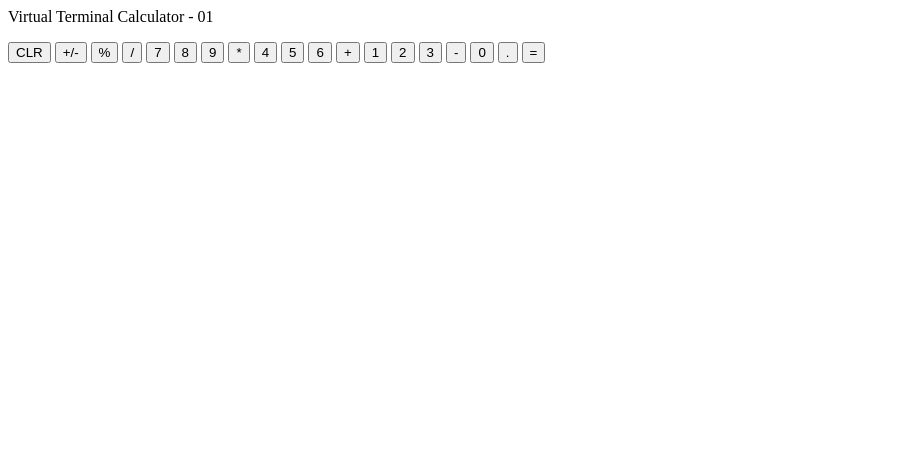
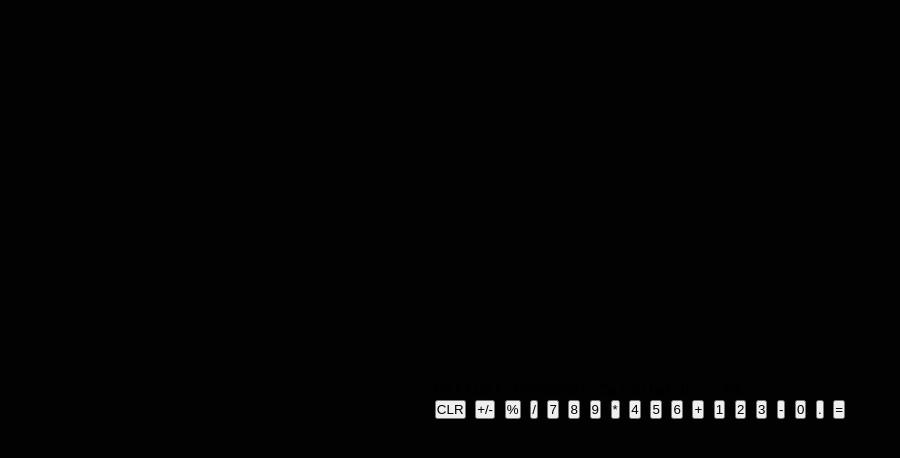
Before and after one commit to Jay-klmnop/VTC-01-calculator, a plain HTML site: page index.html in a window 1280 px wide. Shown: the whole page, without its empty margins (0-900 px from the left). Drawn offline with Linux system fonts and the light colour scheme; a web font is replaced by a local one.

Commit message:
style: Implement base layout and terminal theme

```diff
--- a/css/base.css
+++ b/css/base.css
@@ -1,3 +1,8 @@
+@font-face {
+    font-family: 'IBM Plex Mono';
+    src: url('../fonts/IBMPlexMono-Regular.ttf') format('truetype');
+}
+
 * {
     margin: 0;
     padding: 0;
@@ -6,4 +11,17 @@
 
 html {
     font-size: 16px;
+    font-family: 'IBM Plex Mono', monospace, system-ui;
 }
+
+html, body {
+    height: 100%;
+    min-height: 100vh;
+    min-width: 100vw;
+    background-color: #020202;
+}
+
+body {
+    display: grid;
+    place-items: center;
+}
--- a/index.html
+++ b/index.html
@@ -5,8 +5,14 @@
     <meta charset="UTF-8">
     <meta name="viewport" content="width=device-width, initial-scale=1.0">
     <title>Virtual Terminal Calculator</title>
+    <link rel="stylesheet" href="css/base.css">
+    <link rel="stylesheet" href="css/calculator.css">
+    <link rel="stylesheet" href="css/display.css">
+    <link rel="stylesheet" href="css/buttons.css">
+    <link rel="stylesheet" href="css/log.css">
 </head>
 <body>
+    <main class="vtc-container">
         <div class="calculator">
             <div class="calculator-display">
                 <header>
@@ -36,4 +42,5 @@
                 <button class="equals button">=</button>
             </div>
         </div>
+    </main>
 </body>
```
Lines whose indentation alone changed are shown as unchanged.
